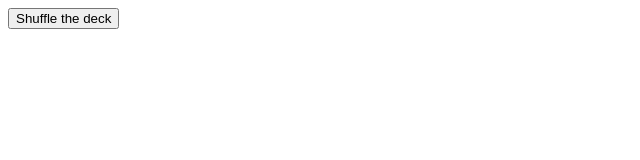
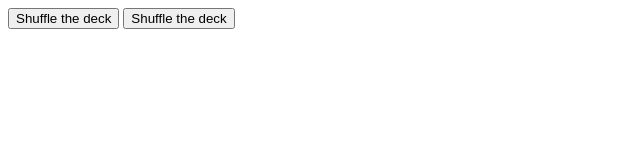
Before and after one commit to aleksandra992/Team-Work-Manhattan, a plain HTML site: page index.html in a window 1280 px wide. Shown: the whole page, without its empty margins (0-640 px from the left). Drawn offline with nearby package versions, Linux system fonts and the light colour scheme.

Commit message:
change index.html

```diff
--- a/index.html
+++ b/index.html
@@ -7,6 +7,7 @@
 </head>
 <body>
 	<input type="button" id="btnDrawCard" value="Shuffle the deck">
+	<input type="button" id="btnDrawPots" value="Shuffle the deck">
 	<div id="canvasContainer">
 		<canvas id="cardCanvas" width="1000px" height="600px">
 			Your browser dos not support canvas!
```
